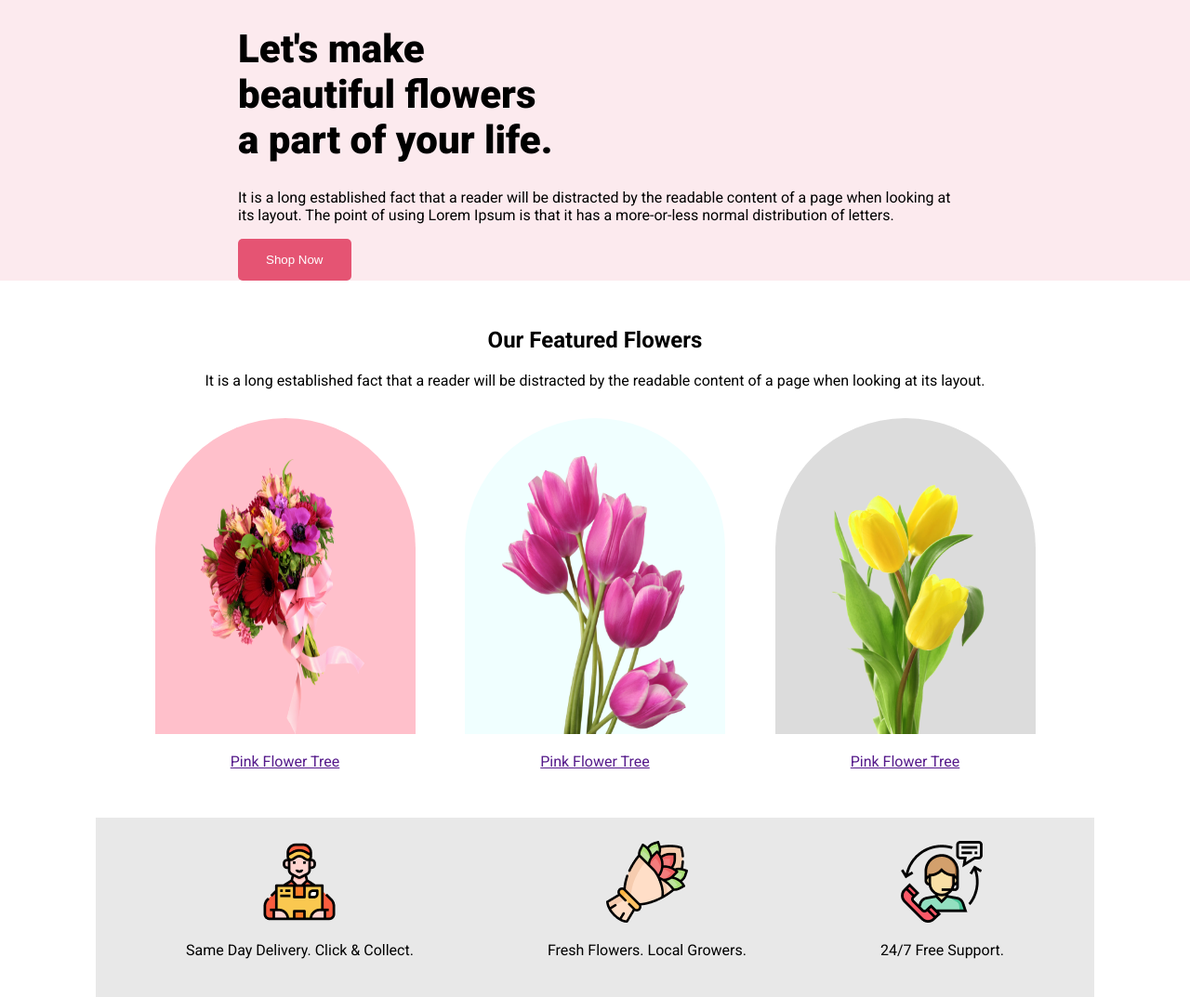
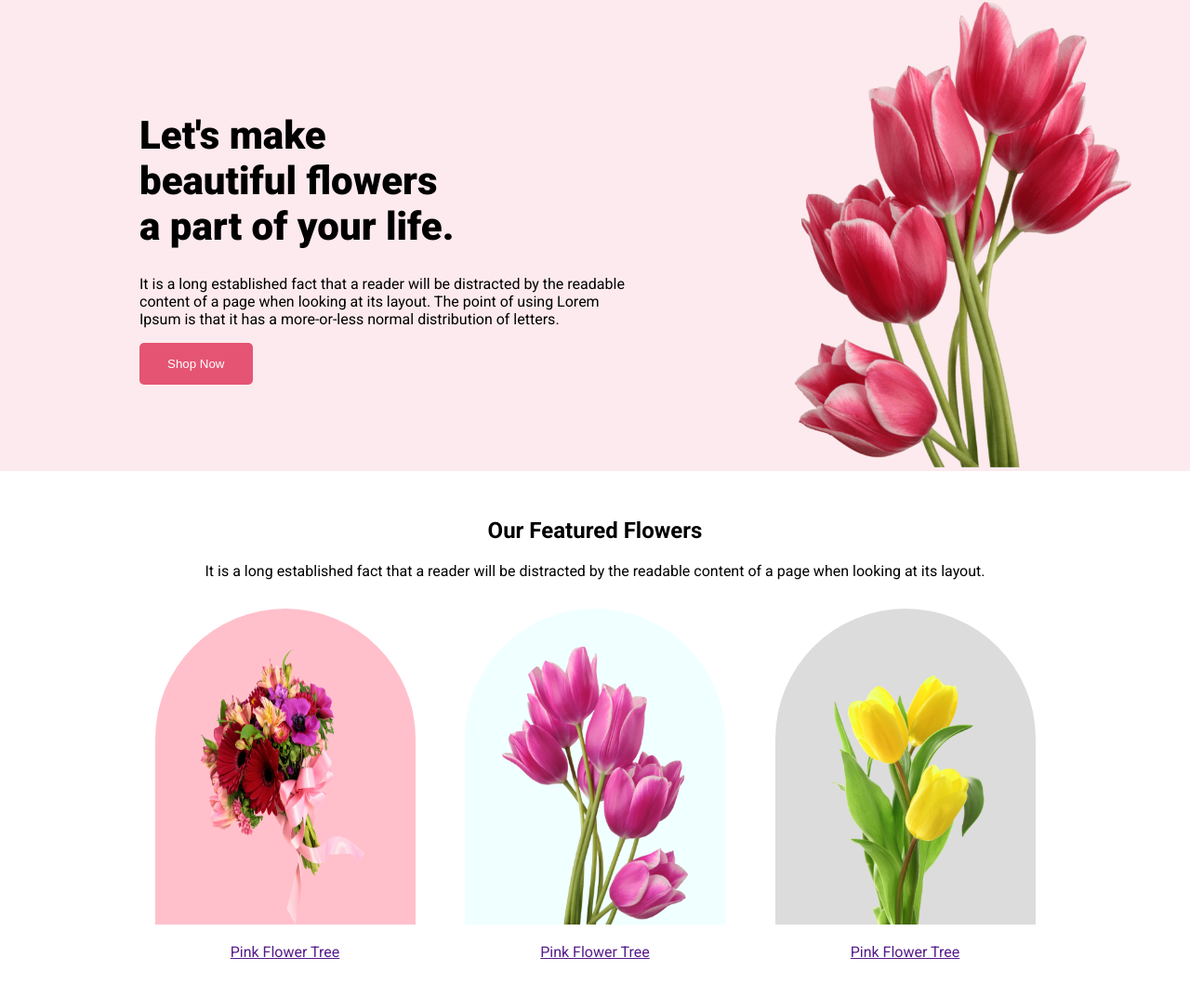
Before and after one commit to Biplob1994/Flower-Shop-Website, a plain HTML site: page index.html in a window 1280 px wide. Shown: the top 1073 px of the page at 93% size. Drawn offline with Linux system fonts and the light colour scheme; files whose address does not match are found by name.

Commit message:
final touch

```diff
--- a/index.html
+++ b/index.html
@@ -40,7 +40,7 @@
           <button class="btn-primary">Shop Now</button>
         </div>
         <div class="header-image">
-          <img src="/image/pngwing 10.png" alt="" />
+          <img src="images/pngwing 10.png" alt="" />
         </div>
       </div>
     </header>
```
